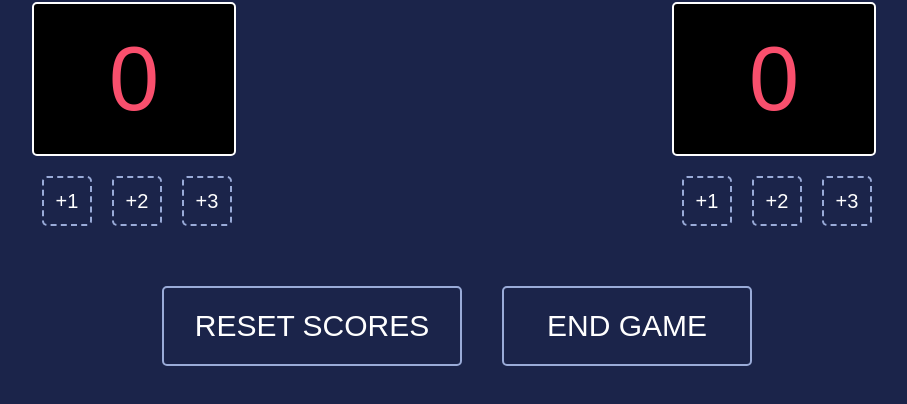
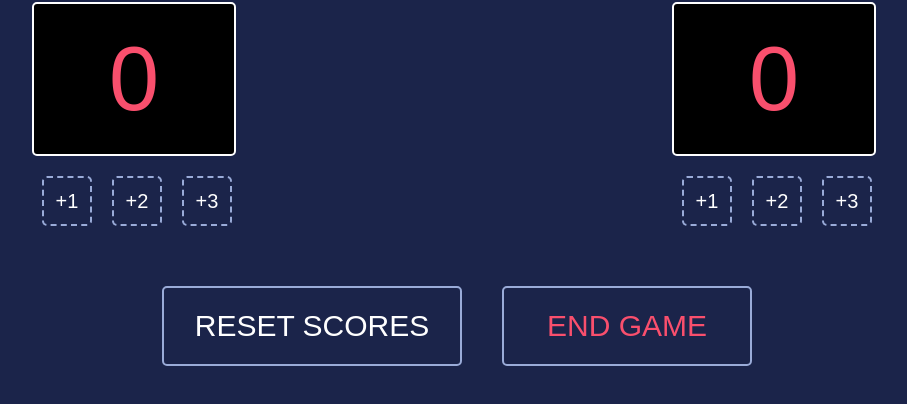
Before and after one commit to Ashutosh257/basketball-scorecard, a plain HTML site: page index.html in a window 1280 px wide. In both pictures the pointer is over the button "END GAME". Shown: the part 96-500 px from the top of the page, without its empty margins (183-1090 px from the left). Drawn offline with Linux system fonts and the light colour scheme; a web font is replaced by a local one.

Commit message:
add end game btn hover color change

```diff
--- a/index.css
+++ b/index.css
@@ -96,7 +96,9 @@ button{
 
     margin: 20px;
     padding: 5px;
-}:hover{
+}
+
+.end-btn:hover{
     color: #F94F6D;
 }
 
```
